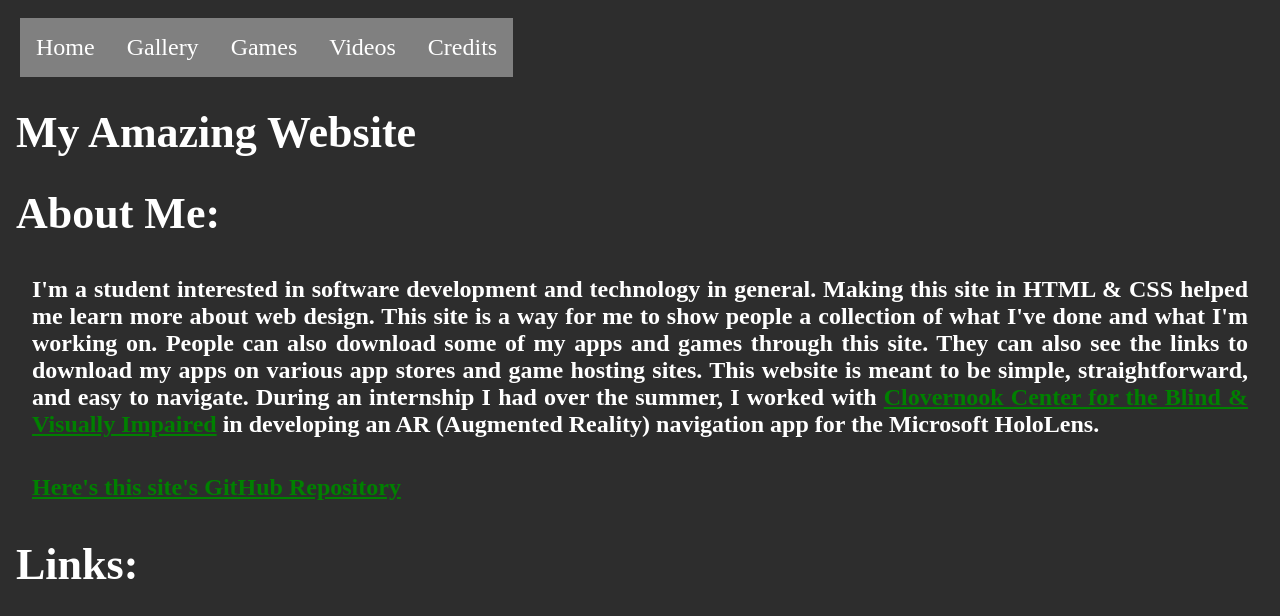
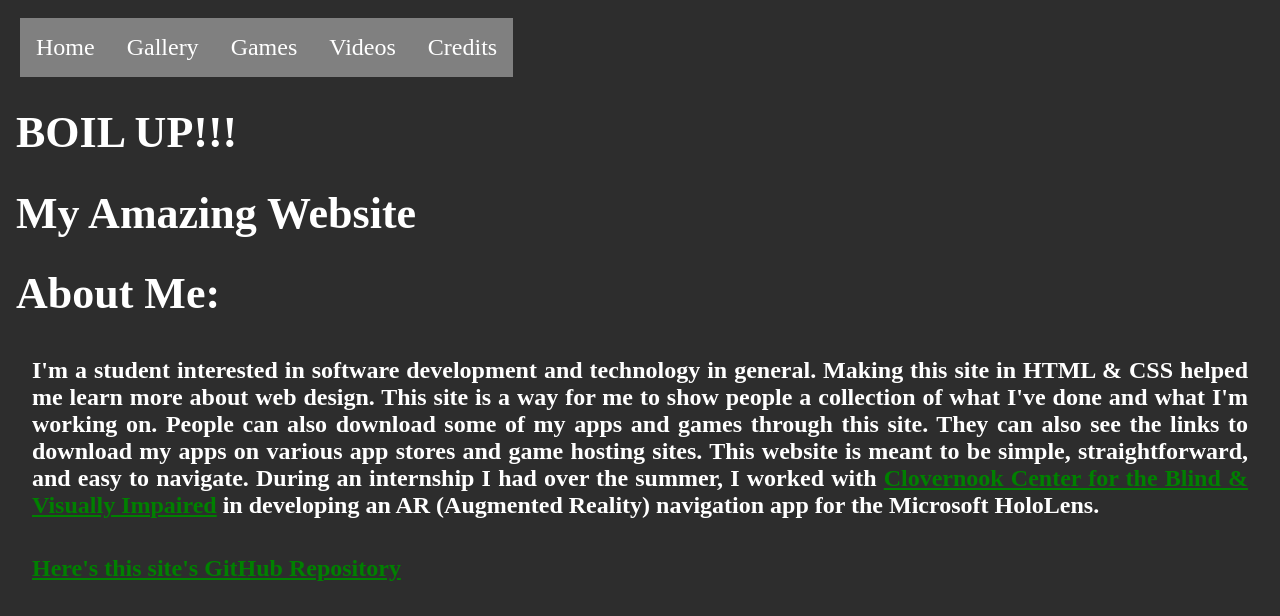
Before and after one commit to TheBiggestOfBoys/TheBiggestOfBoys.github.io, a plain HTML site: page index.html in a window 1280 px wide. Shown: the top 616 px of the page. Drawn offline with Linux system fonts and the light colour scheme.

Commit message:
David Neel request
I need to do this to be invited to his birthday party.

```diff
--- a/index.html
+++ b/index.html
@@ -24,6 +24,7 @@
                 <li><a href="Credits.html">Credits</a></li>
             </span>
         </nav>
+        <h1>BOIL UP!!!</h1>
         <h1>My Amazing Website</h1>
     </head>
     <body>
```
